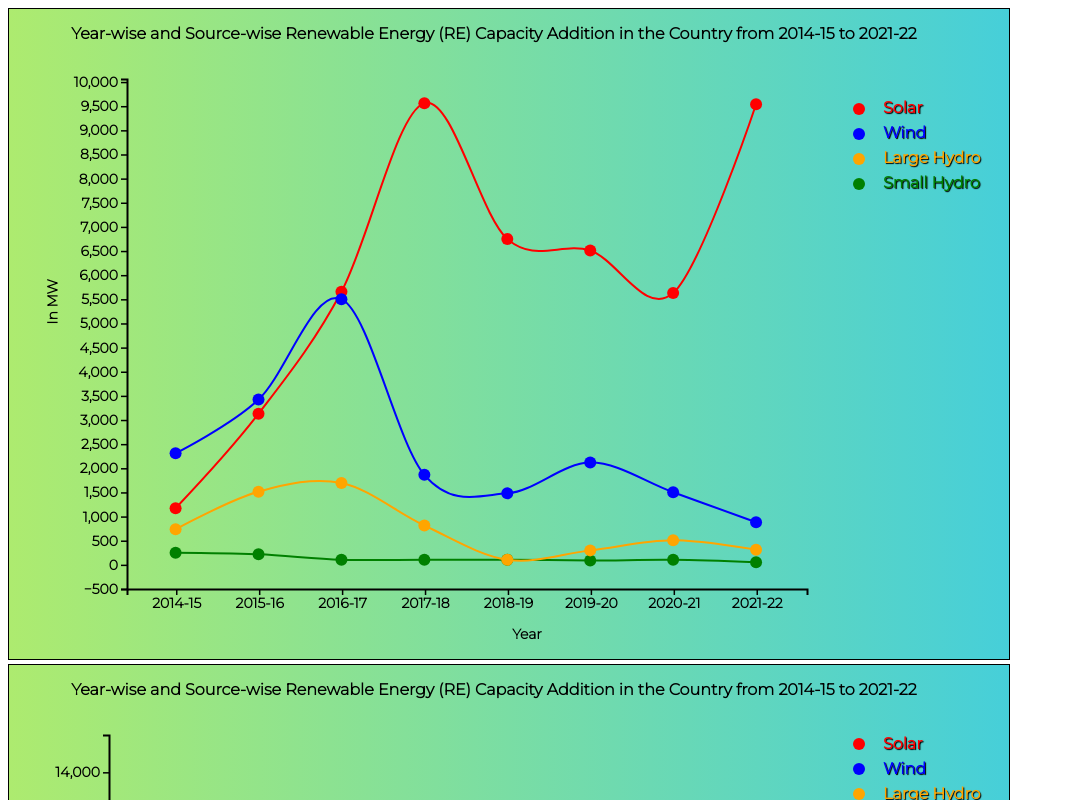
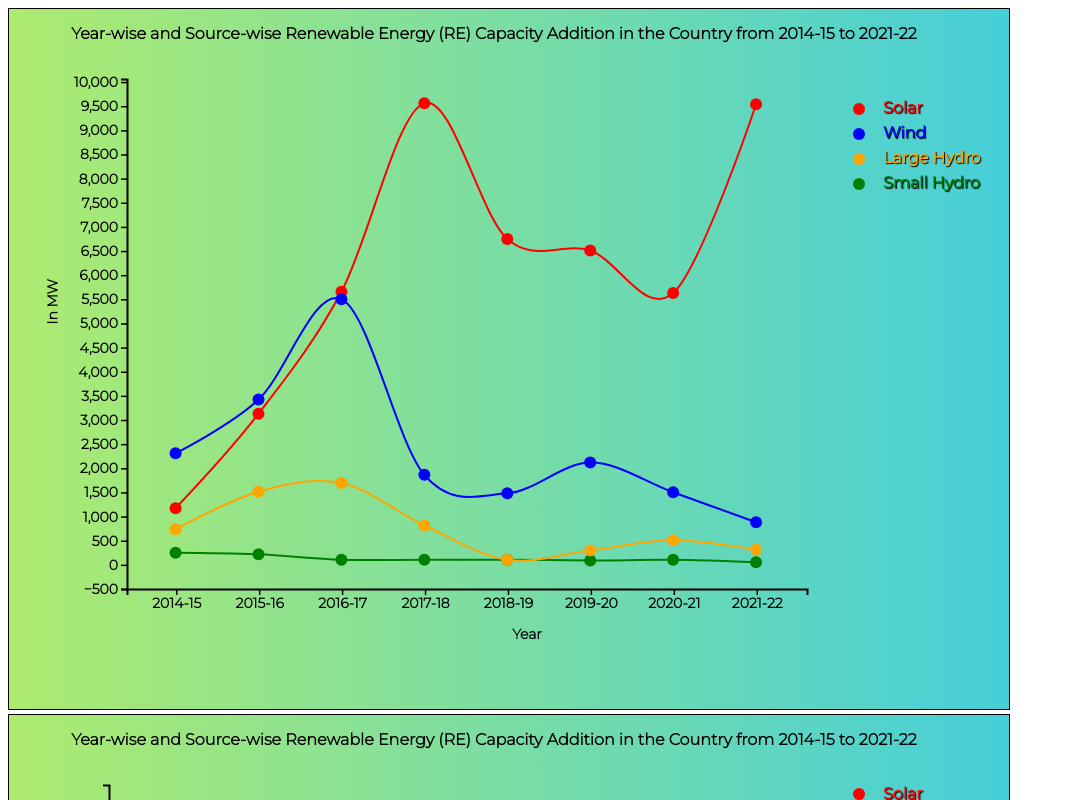
Before and after one commit to amitgupta20/IVIZ-PROJECT3, a plain HTML site: page index.html in a window 1280 px wide. Shown: the top 800 px of the page, without its empty margins (0-1065 px from the left). Drawn offline with nearby package versions, Linux system fonts and the light colour scheme.

Commit message:
Final Commit

```diff
--- a/index.html
+++ b/index.html
@@ -13,7 +13,7 @@
         <svg
             id="line-graph"
             width="1000"
-            height="650"
+            height="700"
             style="border: 1px solid black"
         ></svg>
         <svg
--- a/line-chart.js
+++ b/line-chart.js
@@ -4,7 +4,6 @@ function loadData() {
 }
 function lineChart(data) {
     //set canvas margins
-
     let leftMargin = 100,
         topMargin = 70,
         rightMargin = 20,
@@ -12,7 +11,7 @@ function lineChart(data) {
         width = 800,
         height = 600
 
-    // //append title
+    //append title
     d3.select('#line-graph')
         .append('text')
         .attr('x', 485)
@@ -26,10 +25,12 @@ function lineChart(data) {
         .style('font-weight', 'bolder')
         .style('font-family', 'Montserrat')
 
+    //max value among all the values
     let maxValue = d3.max(data, (d) =>
         Math.max(+d.Solar, +d.Wind, +d['Small Hydro'], +d['Large Hydro'])
     )
 
+    //y Scale and x Scale
     let yScale = d3
         .scaleLinear()
         .domain([-500, maxValue + 500])
@@ -40,6 +41,7 @@ function lineChart(data) {
         .range([0, width - leftMargin - rightMargin])
         .padding(0.2)
 
+    //x-Axis and x-Axis label
     let xAxis = d3.axisBottom(xScale)
 
     d3.select('svg')
@@ -55,7 +57,7 @@ function lineChart(data) {
         .attr('y', '50') // a little bit below xAxis
         .text('Year')
 
-    // //yAxis and yAxis label
+    //y-Axis and y-Axis label
     let yAxis = d3.axisLeft(yScale).ticks(15)
 
     d3.select('svg')
@@ -70,12 +72,14 @@ function lineChart(data) {
         .attr('text-anchor', 'end')
         .text('In MW')
 
+    //tool-tip text
     const tooltip = d3
         .select('body')
         .append('div')
         .attr('class', 'tooltip')
         .style('opacity', 0)
 
+    //line 1
     let line1 = d3
         .line()
         .x((d) => xScale(d.Source))
@@ -95,7 +99,7 @@ function lineChart(data) {
         .attr('stroke-width', 2)
         .attr('transform', `translate(150,${topMargin})`)
 
-    // //append circle
+    //append circle
     d3.select('svg')
         .selectAll('circle')
         .append('g')
@@ -137,6 +141,7 @@ function lineChart(data) {
             tooltip.transition().duration(500).style('opacity', 0)
         )
 
+    //line 2
     let line2 = d3
         .line()
         .x((d) => xScale(d.Source))
@@ -156,7 +161,7 @@ function lineChart(data) {
         .attr('stroke-width', 2)
         .attr('transform', `translate(150,${topMargin})`)
 
-    // //append circle
+    //append circle
     d3.select('svg')
         .selectAll('.circle2')
         .append('g')
@@ -198,6 +203,7 @@ function lineChart(data) {
             tooltip.transition().duration(500).style('opacity', 0)
         )
 
+    //line 3
     let line3 = d3
         .line()
         .x((d) => xScale(d.Source))
@@ -217,7 +223,7 @@ function lineChart(data) {
         .attr('stroke-width', 2)
         .attr('transform', `translate(150,${topMargin})`)
 
-    // //append circle
+    //append circle
     d3.select('svg')
         .selectAll('.circle3')
         .append('g')
@@ -259,14 +265,13 @@ function lineChart(data) {
             tooltip.transition().duration(500).style('opacity', 0)
         )
 
+    //line 4
     let line4 = d3
         .line()
         .x((d) => xScale(d.Source))
         .y((d) => yScale(+d['Large Hydro']))
         .curve(d3.curveCardinal)
-    // .curve()
-    // .curve(d3.curveCardinal)((d) => +d.Solar)
-    // console.log(xScale(data[0].Source))
+
     d3.select('svg')
         .selectAll('.line')
         .append('g')
@@ -280,7 +285,7 @@ function lineChart(data) {
         .attr('stroke-width', 2)
         .attr('transform', `translate(150,${topMargin})`)
 
-    // //append circle
+    //append circle
     d3.select('svg')
         .selectAll('.circle4')
         .append('g')
@@ -322,13 +327,14 @@ function lineChart(data) {
             tooltip.transition().duration(500).style('opacity', 0)
         )
 
+    //legends
     let legends = d3.select('#line-graph')
 
     // create a list of keys
     let keys = ['Solar', 'Wind', 'Large Hydro', 'Small Hydro']
     let colors = ['red', 'blue', 'orange', 'Green']
 
-    // Usually you have a color scale in your chart already
+    //color scale
     let color = d3.scaleOrdinal().domain(keys).range(colors)
 
     // Add one dot in the legend for each name.
@@ -342,7 +348,7 @@ function lineChart(data) {
         .attr('cx', 850)
         .attr('cy', function (d, i) {
             return 100 + i * (size + 5)
-        }) // 100 is where the first dot appears. 25 is the distance between dots
+        })
         .attr('width', size)
         .attr('height', size)
         .style('fill', function (d) {
@@ -350,7 +356,7 @@ function lineChart(data) {
         })
         .attr('border-radius', '50%')
 
-    // Add one dot in the legend for each name.
+    // Add one text in the legend for each name.
     legends
         .selectAll('mylabels')
         .data(keys)
--- a/stacked-bar-chart.js
+++ b/stacked-bar-chart.js
@@ -16,14 +16,13 @@ function drawBarChart(myData) {
         .style('font-size', 16)
         .style('font-weight', 'bolder')
         .style('font-family', 'Montserrat')
-    // const margin = { top: 70, right: 30, bottom: 40, left: 50 },
+
+    //margin and size
     const margin = { top: 70, right: 20, bottom: 20, left: 100 },
         width = 1000 - margin.left - margin.right,
-        // width = 800,
         height = 650 - margin.top - margin.bottom
-    // height = 600
 
-    // // append the svg object to the body of the page
+    // append the svg object to the body of the page
     const svg = d3
         .select('#bar-chart')
         .append('svg')
@@ -37,11 +36,10 @@ function drawBarChart(myData) {
         console.log(data)
         // List of subgroups = header of the csv files = soil condition here
         const subgroups = data.columns.slice(1)
-
         // List of groups = species here = value of the first column called Source -> I show them on the X axis
         const groups = data.map((d) => d.Source)
 
-        // Add X axis
+        //X-Axis and Label
         const x = d3.scaleBand().domain(groups).range([0, width]).padding([0.2])
         const xAxis = svg
             .append('g')
@@ -54,7 +52,7 @@ function drawBarChart(myData) {
             .attr('y', '50') // a little bit below xAxis
             .text('Year')
 
-        // Add Y axis
+        //Y-Axis and Label
         const y = d3.scaleLinear().domain([0, 15000]).range([height, 0])
         svg.append('g')
             .attr('class', 'axis')
@@ -72,10 +70,10 @@ function drawBarChart(myData) {
             .domain(subgroups)
             .range(['red', 'blue', 'orange', 'Green'])
 
-        //stack the data? --> stack per subgroup
+        //stack the data --> stack per subgroup
         const stackedData = d3.stack().keys(subgroups)(data)
 
-        //tooltip
+        //tooltip text
         const tooltip = d3
             .select('body')
             .append('div')
@@ -98,21 +96,13 @@ function drawBarChart(myData) {
             .attr('height', (d) => y(d[0]) - y(d[1]))
             .attr('width', x.bandwidth())
             .on('mouseover', (d, dataArray) => {
-                console.log(dataArray)
-                // console.log(i)
-                // console.log(j)
-
-                // let data = d.path[0].__data__.data
                 let val = dataArray[1] - dataArray[0]
                 val = Math.round((val + Number.EPSILON) * 100) / 100
                 let source = ''
-                // console.log()
                 if (val == dataArray.data['Solar']) source = 'Solar'
                 if (val == dataArray.data['Wind']) source = 'Wind'
                 if (val == dataArray.data['Small Hydro']) source = 'Small Hydro'
                 if (val == dataArray.data['Large Hydro']) source = 'Large Hydro'
-                // console.log(source)
-                // console.log(val)
                 tooltip.transition().duration(200).style('opacity', 0.9)
                 tooltip
                     .html(
@@ -136,17 +126,17 @@ function drawBarChart(myData) {
                 tooltip.transition().duration(500).style('opacity', 0)
             )
 
-        //legends
+        //Legends
         let legends = d3.select('#bar-chart')
 
-        // create a list of keys
+        //List of keys
         let keys = ['Solar', 'Wind', 'Large Hydro', 'Small Hydro']
         let colors = ['red', 'blue', 'orange', 'Green']
 
-        // Usually you have a color scale in your chart already
+        //Color Scale
         let colorr = d3.scaleOrdinal().domain(keys).range(colors)
 
-        // Add one dot in the legend for each name.
+        //Add one dot in the legend for each name.
         let size = 20
         legends
             .selectAll('mydots')
@@ -157,7 +147,7 @@ function drawBarChart(myData) {
             .attr('cx', 850)
             .attr('cy', function (d, i) {
                 return 79 + i * (size + 5)
-            }) // 100 is where the first dot appears. 25 is the distance between dots
+            })
             .attr('width', size)
             .attr('height', size)
             .style('fill', function (d) {
@@ -165,7 +155,7 @@ function drawBarChart(myData) {
             })
             .attr('border-radius', '50%')
 
-        // Add one dot in the legend for each name.
+        // Add one text in the legend for each name.
         legends
             .selectAll('mylabels')
             .data(keys)
@@ -174,7 +164,7 @@ function drawBarChart(myData) {
             .attr('x', 850 + size * 1.2)
             .attr('y', function (d, i) {
                 return 70 + i * (size + 5) + size / 2
-            }) // 100 is where the first dot appears. 25 is the distance between dots
+            })
             .style('fill', function (d) {
                 return colorr(d)
             })
```
